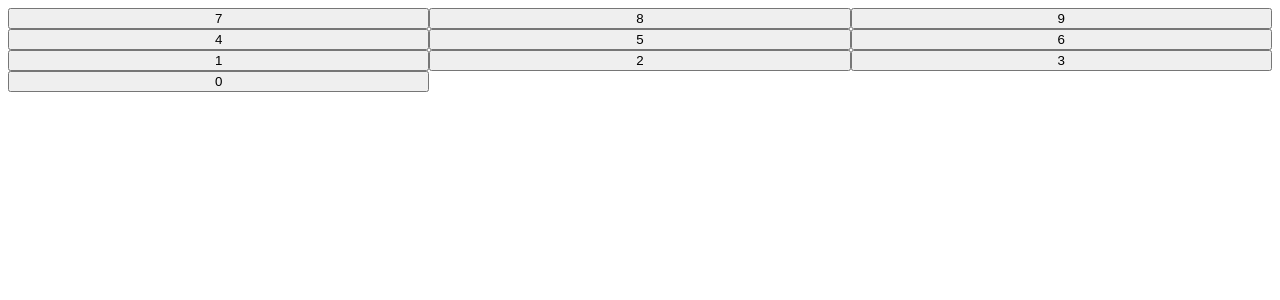
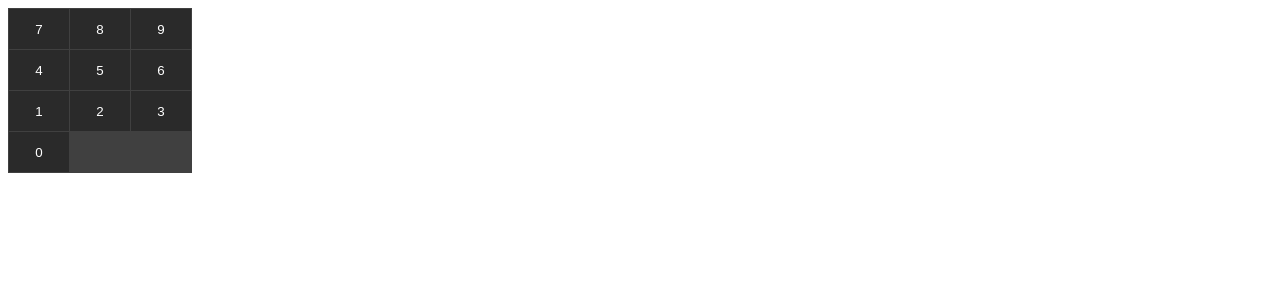
Before and after one commit to Noah2610/codecool-live-coding-reacty-calculator, a React (Vite) app: page / in a window 1280 px wide. Shown: the top 300 px of the page. Built offline with nearby package versions, Linux system fonts and the light colour scheme.

Commit message:
Work on keypad and button styling

```diff
--- a/src/components/Button/button.css
+++ b/src/components/Button/button.css
@@ -0,0 +1,15 @@
+.button {
+    width: 60px;
+    height: 40px;
+
+    background-color: #2a2a2a;
+    color: #ffffff;
+
+    border: none;
+
+    cursor: pointer;
+}
+
+.button:focus {
+    background-color: #404040;
+}
--- a/src/components/Keypad/keypad.css
+++ b/src/components/Keypad/keypad.css
@@ -1,4 +1,11 @@
 .keypad {
+    --border-width: 1px;
+
     display: grid;
     grid-template-columns: repeat(3, 1fr);
+    width: fit-content;
+
+    background-color: #404040;
+    gap: var(--border-width);
+    padding: var(--border-width);
 }
```
